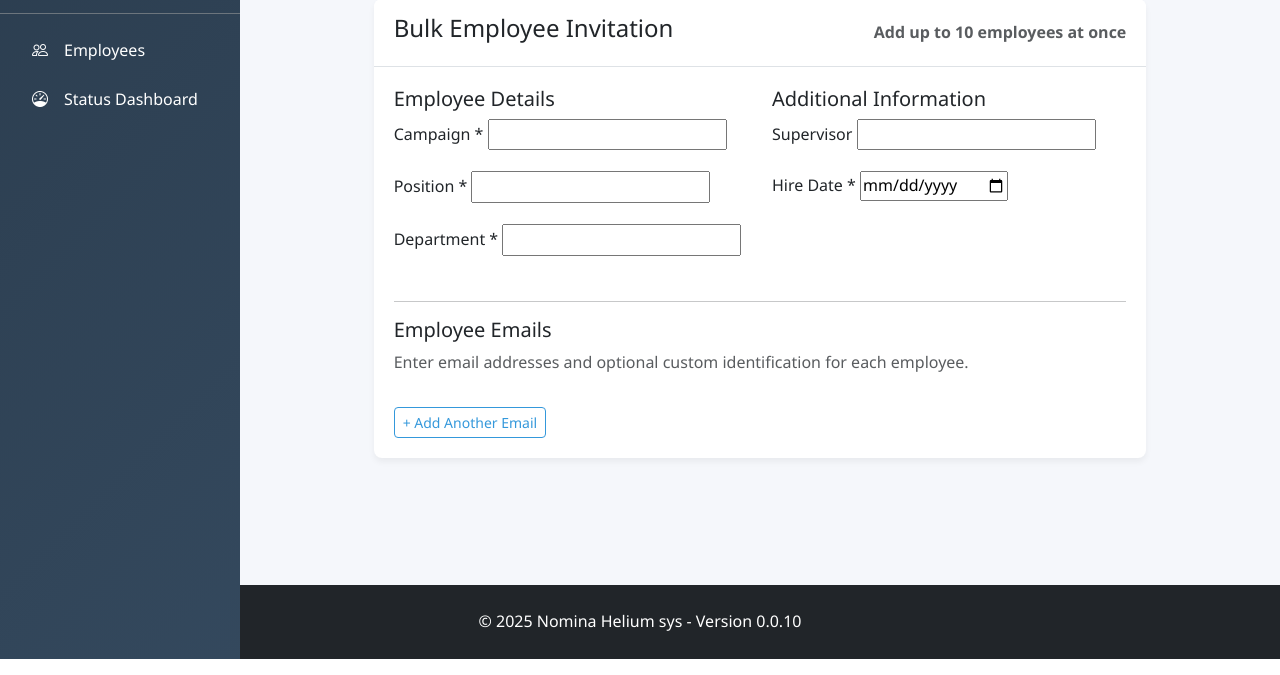
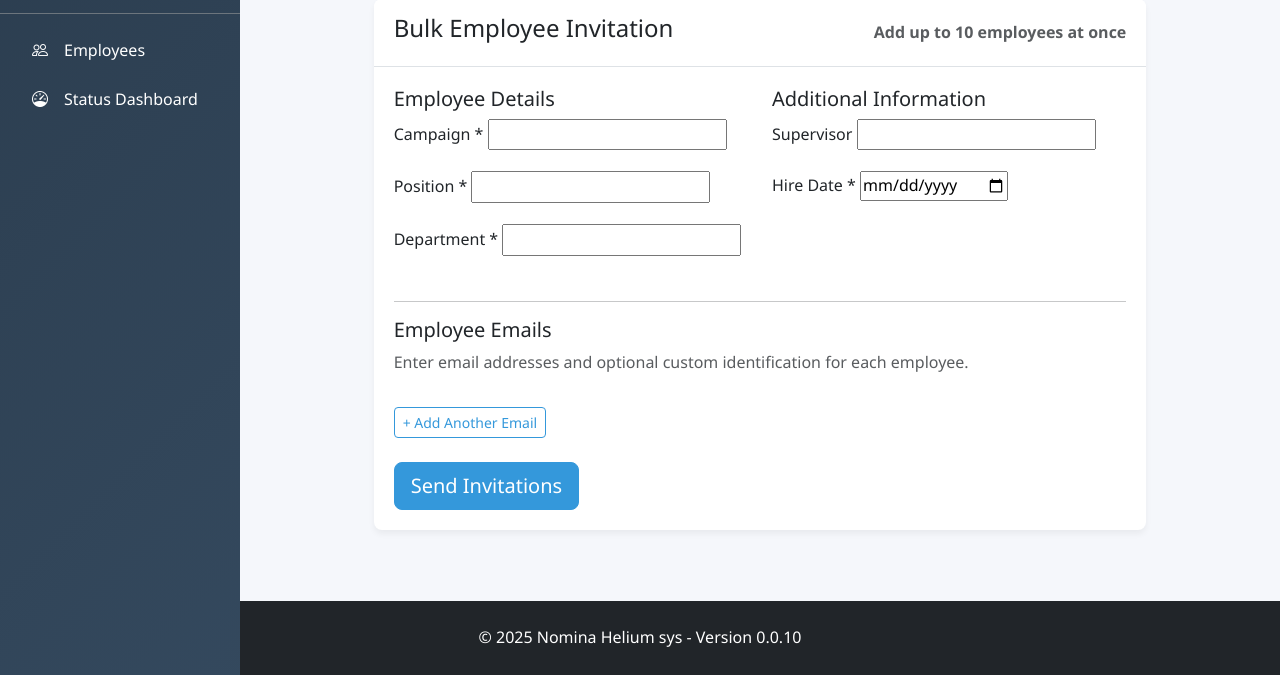
Before and after one commit to lorf543/payroll, a Django app: template accounts/templates/bulk/bulk_invitation.html in a window 1280 px wide. Shown: the part 141-816 px from the top of the page. Run offline with Django 5.2, Linux system fonts and the light colour scheme; the template is opened without the code that fills it: most values are stand-ins (such as "Sample title", 1, 10 or a date in 2020); form fields are guessed from the names that the template uses; some libraries are stand-ins or nearby versions.

Commit message:
btn send email

```diff
--- a/accounts/templates/bulk/bulk_invitation.html
+++ b/accounts/templates/bulk/bulk_invitation.html
@@ -88,6 +88,11 @@
                             </div>
                         </div>
 
+                        <div class="row mt-4">
+                            <div class="col-12">
+                                <button type="submit" class="btn btn-primary btn-lg">Send Invitations</button>
+                            </div>
+                        </div>
                     </form>
                 </div>
             </div>
```
